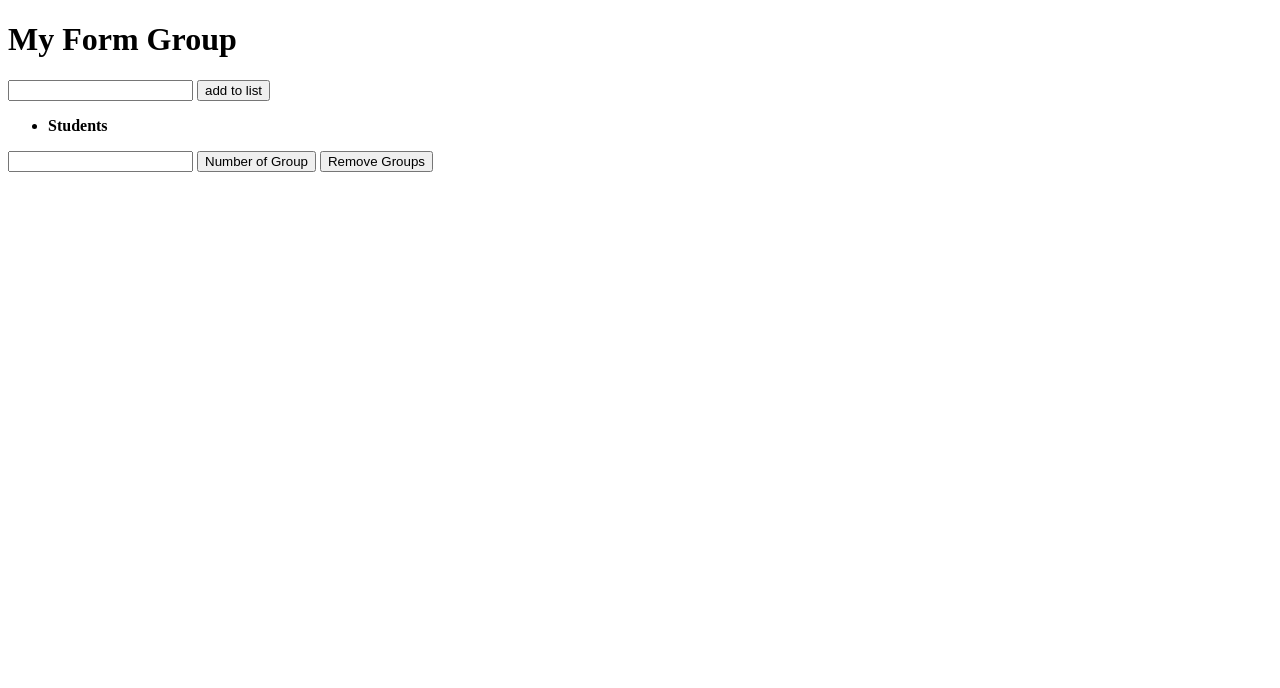
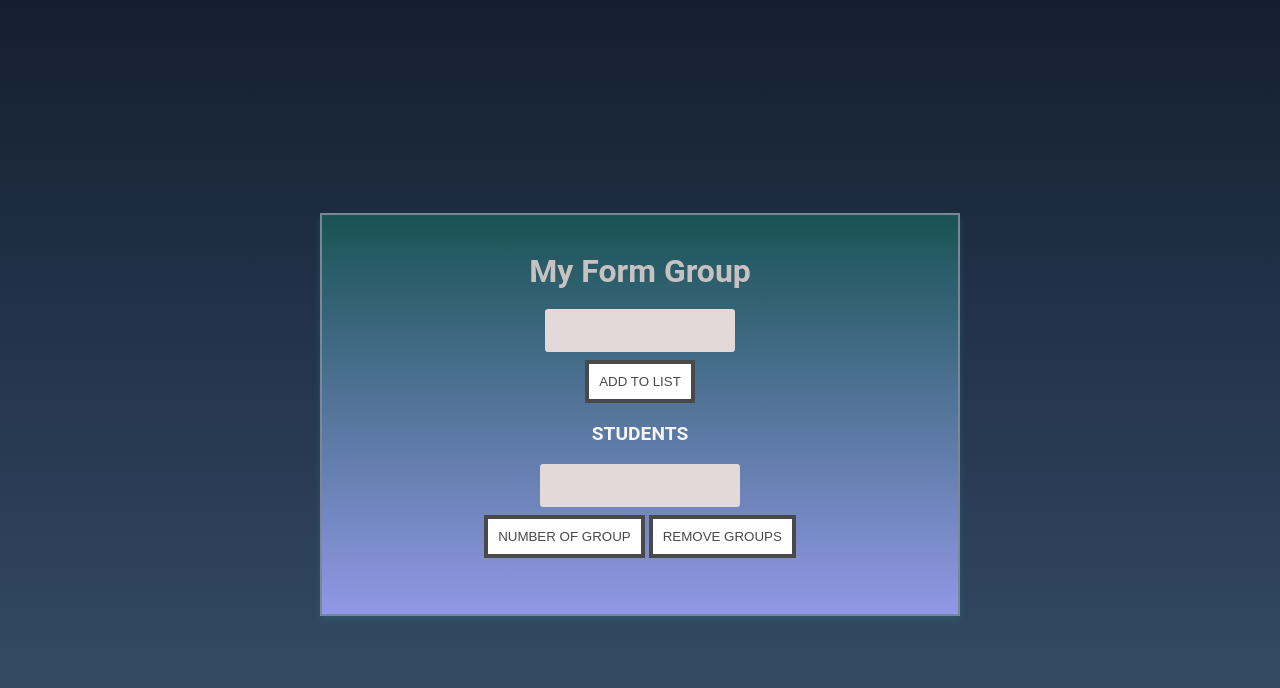
Before and after one commit to FaroukDev/form_group, a plain HTML site: page index.html in a window 1280 px wide. Drawn offline with Linux system fonts and the light colour scheme.

Commit message:
add css style to Form

```diff
--- a/index.html
+++ b/index.html
@@ -9,21 +9,23 @@
 </head>
 
 <body>
-    <div class="container">
-        <h1>My Form Group</h1>
-        <form action="" method="get" class="form-example">
-            <input type='text' id='input' />
-            <input type='button' value='add to list' id='add' />
+    <div id="container">
+        <div class="form_style">
+            <h1 class="my_header">My Form Group</h1>
+            <form action="" method="get" class="form-example">
+                <input type='text' id='input' class="form__input" />
+                <input type='button' value='add to list' class="example_c" id='add' />
 
-            <ul id='list'>
-            <li> <b>Students</b></li>
-            </ul>
-        </form>
-        <div class="my_group">
-            <input type="text" id="input_group">
-            <button type="text" id="list_group" onclick="addToList()" >Number of Group</button>
-            <button type="text" id="remove_group" onclick="removeGroup()">Remove Groups</button>
-            <p id="my_p"></p>
+                <ul id='list'>
+                    <li class="student"> <b>Students</b></li>
+                </ul>
+            </form>
+            <div class="my_group">
+                <input type="text" id="input_group" class="form__input">
+                <button type="text" class="example_c" id="list_group" onclick="addToList()">Number of Group</button>
+                <button type="text" class="example_c" id="remove_group" onclick="removeGroup()">Remove Groups</button>
+                <p id="my_p" class="student"></p>
+            </div>
         </div>
     </div>
     <script type="text/javascript" src="my_script.js"></script>
--- a/my_script.js
+++ b/my_script.js
@@ -1,9 +1,9 @@
-names = ["David","Joshua","Bernard","Youssef","Bart","Mohamed","Marwa","Maria","Maria","Rachid","Maxime","Jordan","Thibault","Tiphaine","Biben","Mouni","Farouk","Souad","Adlane"]
+newArray = ["David", "Joshua", "Bernard", "Youssef", "Bart", "Mohamed", "Marwa", "Maria", "Maria", "Rachid", "Maxime", "Jordan", "Thibault", "Tiphaine", "Biben", "Mouni", "Farouk", "Souad", "Adlane"]
 
-let newArray = [];
+newArray = [];
 
 
-document.getElementById("add").onclick = function() {
+document.getElementById("add").onclick = function () {
     var text = document.getElementById("input").value;
     newArray.push(text);
     var li = "<li>" + text + "</li>";
@@ -12,22 +12,21 @@ document.getElementById("add").onclick = function() {
 }
 
 
-
 let my_list = document.querySelector("#my_p");
 
 
-function addToList(){
+function addToList() {
     let nb_groups = 5;
     let nbr_per_group = document.getElementById("input_group").value
 
-while (names.length >= nbr_per_group){
-    const result = new Array(Math.ceil(names.length / nbr_per_group))
+    while (newArray.length >= nbr_per_group) {
+        const result = new Array(Math.ceil(newArray.length / nbr_per_group))
             .fill()
-        .map(_ => names.splice(0, nbr_per_group))
+            .map(_ => newArray.splice(0, nbr_per_group))
         console.log(result);
         let my_group = document.querySelector(".group")
-        for(let i = 0; i <  result.length; i++){
-            my_list.innerText +=  "Voici le groupe : " + result[i] + "\n";
+        for (let i = 0; i < result.length; i++) {
+            my_list.innerText += "Voici le groupe de : " + result[i] + "\n";
         }
 
 
@@ -36,7 +35,7 @@ while (names.length >= nbr_per_group){
 
 }
 
-function removeGroup(){
+function removeGroup() {
     let group = document.getElementById("#remove_group");
     my_list.remove();
 }
--- a/style.css
+++ b/style.css
@@ -0,0 +1,86 @@
+* {
+    margin: 0;
+    padding: 0;
+}
+
+#container {
+    background: linear-gradient(#141e30, #425e7e);
+    background-size: cover;
+    font-family: 'Roboto', sans-serif;
+    text-align: center;
+    color: #c7c2c2 !important;
+    position: fixed;
+    width: 100%;
+    height: 100%;
+    padding-top: 13.3rem;
+}
+
+.form_style {
+    box-sizing: border-box;
+    border: 2px solid lightslategray;
+    width: 50%;
+    padding: 2.3rem;
+    margin: 0 auto;
+    background: linear-gradient(#195354, #9198e5);
+    box-shadow: 0 4px 8px 0 rgba(61, 155, 143, 0.2);
+}
+
+.form_style:hover {
+    box-shadow: 20px 20px 20px 20px rgba(0, 0, 0, 0.2)
+}
+
+.form-example {
+    margin: 1.2rem;
+}
+
+ul li, p {
+    font-size: 1.2rem;
+    text-transform: uppercase;
+    margin: 1.2rem;
+    list-style-type: none;
+    color: whitesmoke;
+}
+
+.form__input {
+    font-family: 'Roboto', sans-serif;
+    color: #333;
+    font-size: 1.2rem;
+    margin: 0 auto;
+    padding: 0.5rem 1rem;
+    border-radius: 0.2rem;
+    background-color: rgb(228, 217, 217);
+    border: none;
+    width: 30%;
+    display: block;
+    margin: 0 auto;
+    border-bottom: 0.3rem solid transparent;
+    transition: all 0.3s;
+    text-transform: uppercase;
+}
+
+.example_c {
+    color: #494949 !important;
+    text-transform: uppercase;
+    text-decoration: none;
+    background: #ffffff;
+    padding: 10px;
+    border: 4px solid #494949 !important;
+    display: inline-block;
+    transition: all 0.4s ease 0s;
+    margin-top: 0.5rem;
+    ;
+}
+
+.example_c:hover {
+    color: #ffffff !important;
+    background: linear-gradient(#b47070, #9198e5);
+    border-color: #20bbac !important;
+    transition: all 0.4s ease 0s;
+}
+
+.group {
+    color: #494949 !important;
+    text-transform: uppercase;
+    text-decoration: none;
+    background: #ffffff;
+}
```
Lines whose indentation alone changed are shown as unchanged.
